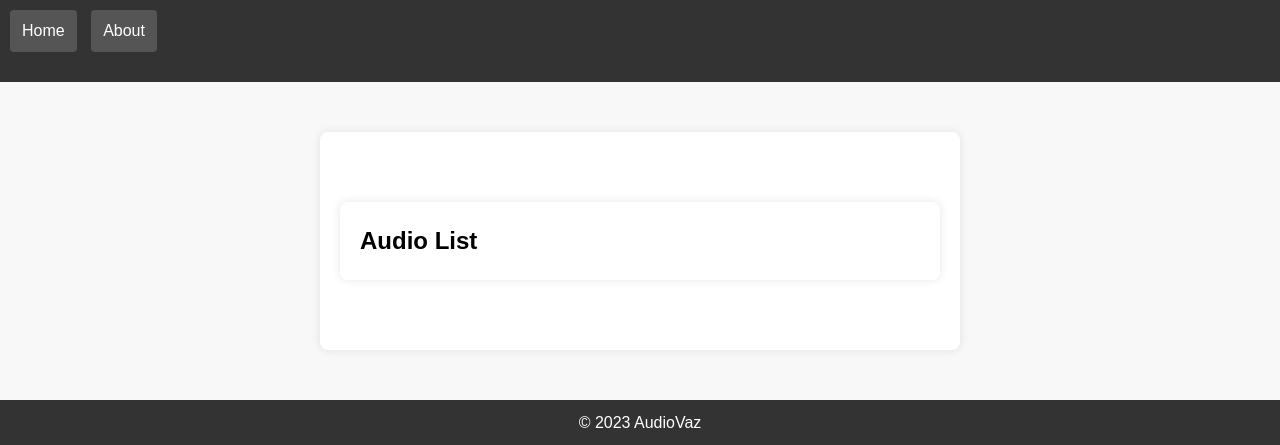
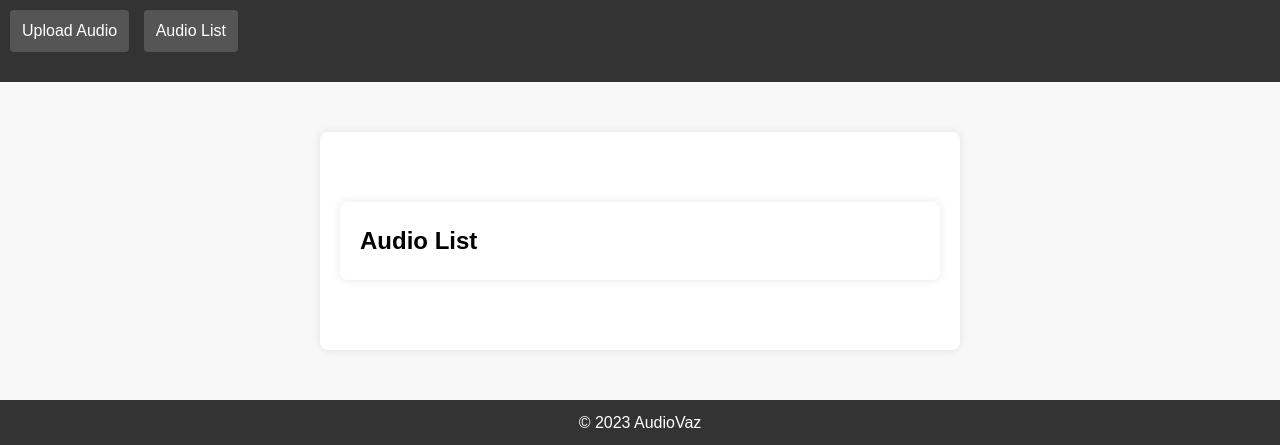
Before and after one commit to Ghostarijit/Audiovaz, a Django app: page /accounts/audio-list/ in a window 1280 px wide. Shown: the top 445 px of the page. Run offline with Django 4.2, Linux system fonts and the light colour scheme; a user stored in the database is signed in; data comes from the database, SQL or seed files in the repository.

Commit message:
minor fix

```diff
--- a/audio_project/audio_project/audio_app/templates/base.html
+++ b/audio_project/audio_project/audio_app/templates/base.html
@@ -1,4 +1,4 @@
-<!-- audio_app/templates/base.html -->
+
 {% load static %}
 <!DOCTYPE html>
 <html lang="en">
@@ -9,16 +9,14 @@
     <title>{% block title %}Audio\/az{% endblock %}</title>
     <link rel="stylesheet" href="{% static 'css/styles.css' %}">
 
-    <!-- Additional stylesheets, scripts, etc. can be included here -->
 </head>
 <body>
     <header>
         <!-- Your site's header/navigation bar -->
         <nav>
             <ul>
-                <li><a href="/">Home</a></li>
-                <li><a href="/about/">About</a></li>
-                <!-- Add more navigation items as needed -->
+                <li><a href="/accounts/upload/">Upload Audio</a></li>
+                <li><a href="/accounts/audio-list/">Audio List</a></li>
             </ul>
         </nav>
     </header>
```
